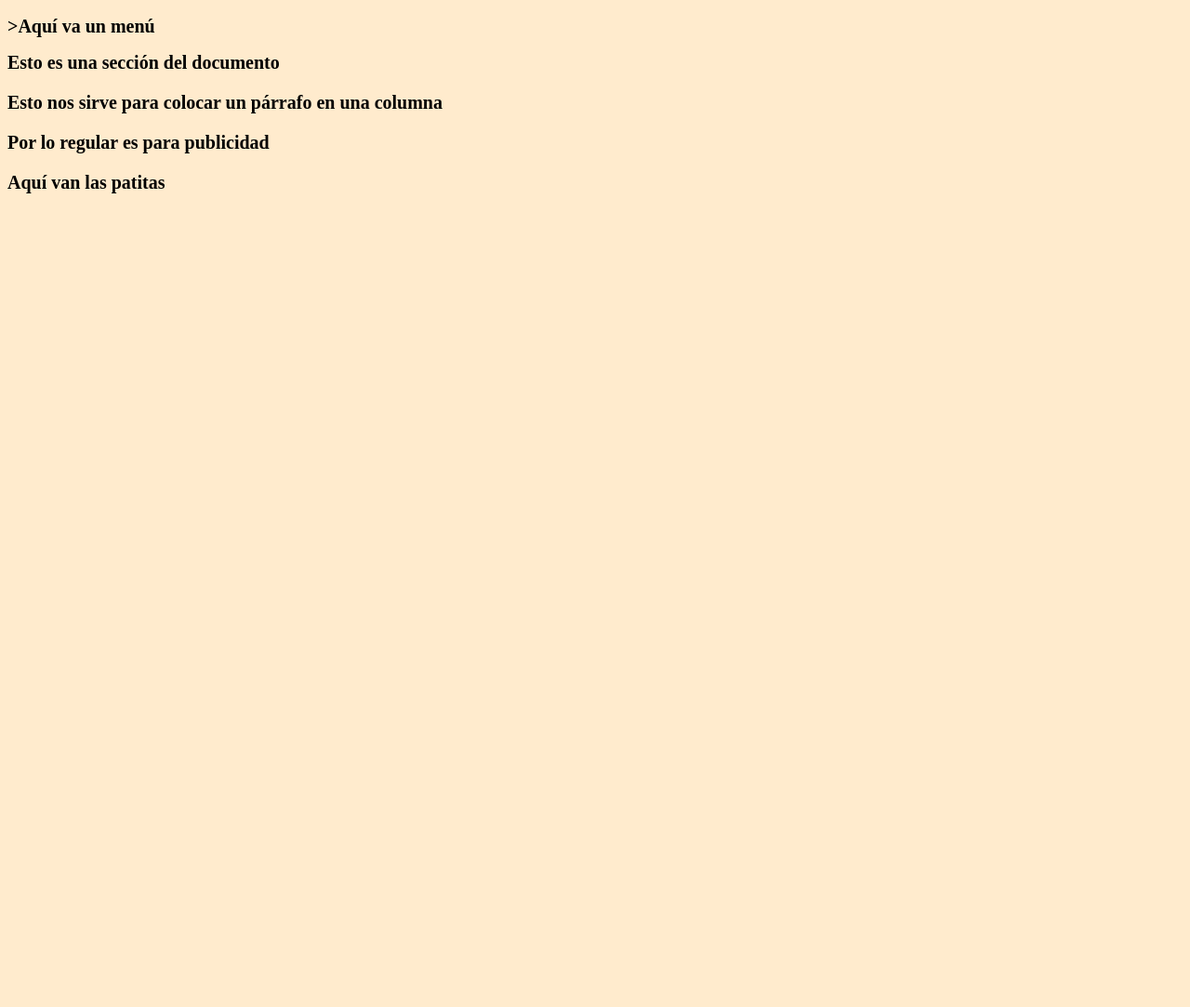
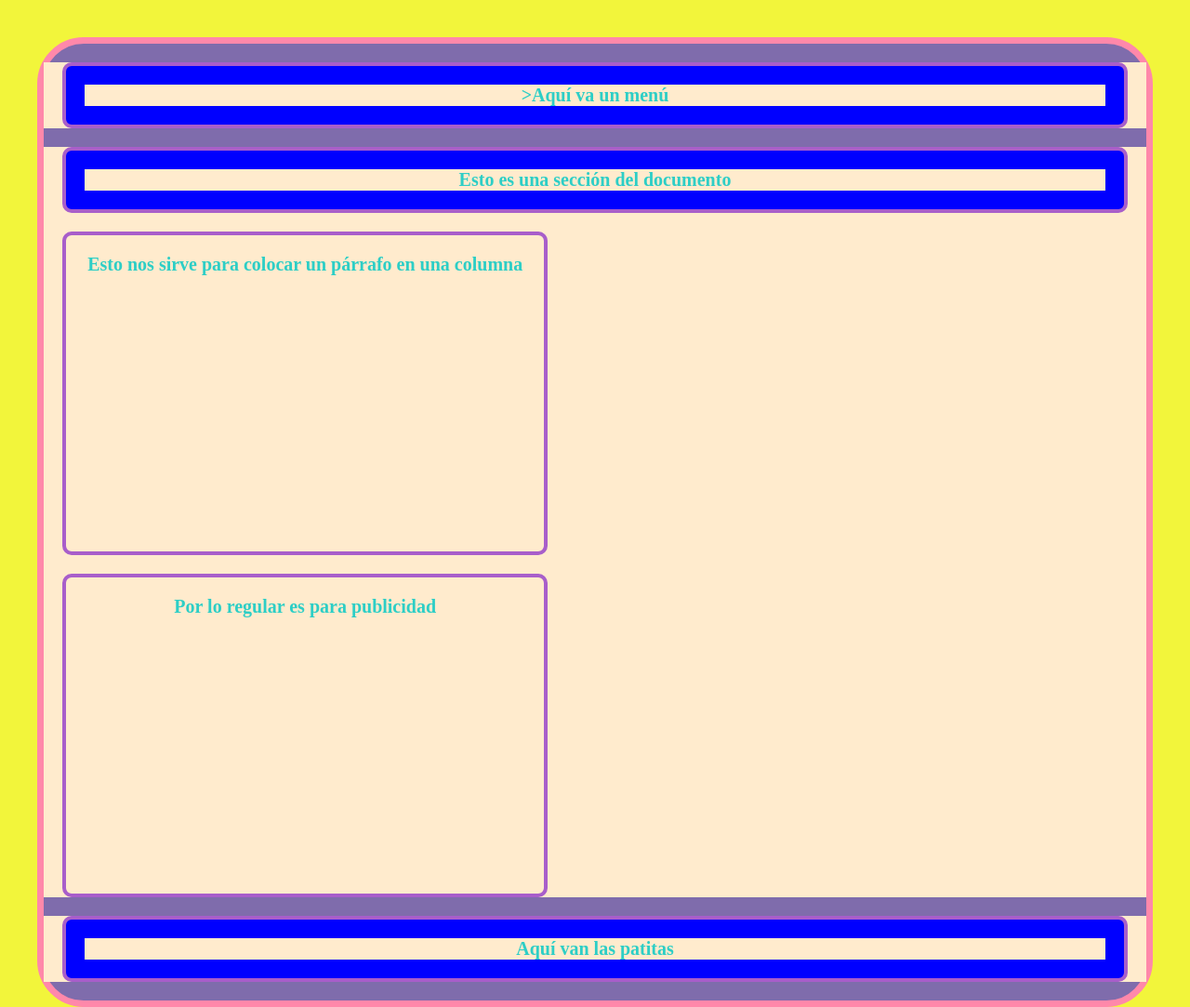
Before and after one commit to Dereck-ruuiz/5IV8_CabreraRuizDereck_PWP, a plain HTML site: page 02PrimerosPasos/estructura.html in a window 1280 px wide. Shown: the whole page at 93% size. Before the commit the page ends 800 px from the top, so only its background shows below. Drawn offline with Linux system fonts and the light colour scheme; files that its build step writes are made by us from their sources.

Commit message:
Integramos CSS

```diff
--- /dev/null
+++ b/02PrimerosPasos/css/styleestructura.css
@@ -0,0 +1,34 @@
+*{
+    padding: 0;
+    margin: 0;
+    color: rgb(45, 206, 198);
+    text-align: center;
+}
+
+html, body{
+    background-color: rgb(242, 245, 59);
+}
+
+.container-main{
+    border: 7px solid #FF88AA;
+    border-radius: 50px;
+    margin: 2rem;
+    background-color: rgb(127, 108, 172);
+}
+
+nav, section, footer, aside, article{
+    border: 4px solid rgb(168, 94, 202);
+    margin: 1rem;
+    border-radius: 10px;
+    padding: 1rem;
+}
+
+article, aside {
+    width: 40%;
+    display: incline-block;
+    height: 300px;
+}
+
+nav, footer, section{
+    background-color: blue;
+}
--- a/02PrimerosPasos/estructura.html
+++ b/02PrimerosPasos/estructura.html
@@ -2,6 +2,7 @@
 <html lang="en">
     <head>
         <title>Estructura Básica</title>
+        <link rel="stylesheet" href="./css/styleestructura.css">
         <meta charset="UTF-8">
         <meta name="viewport" content="width=device-width, initial-scale=1">
         <link href="css/style.css" rel="stylesheet">
```
